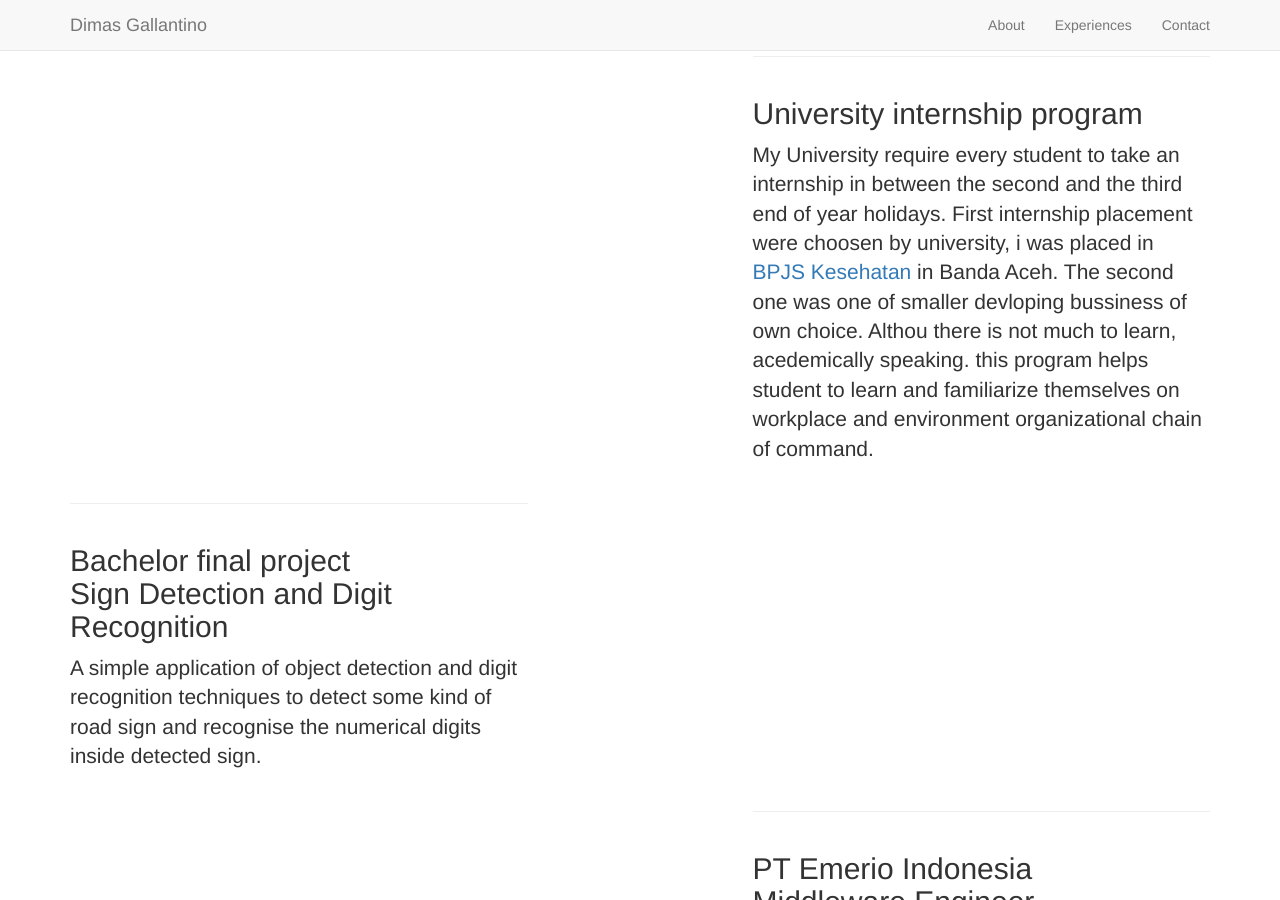
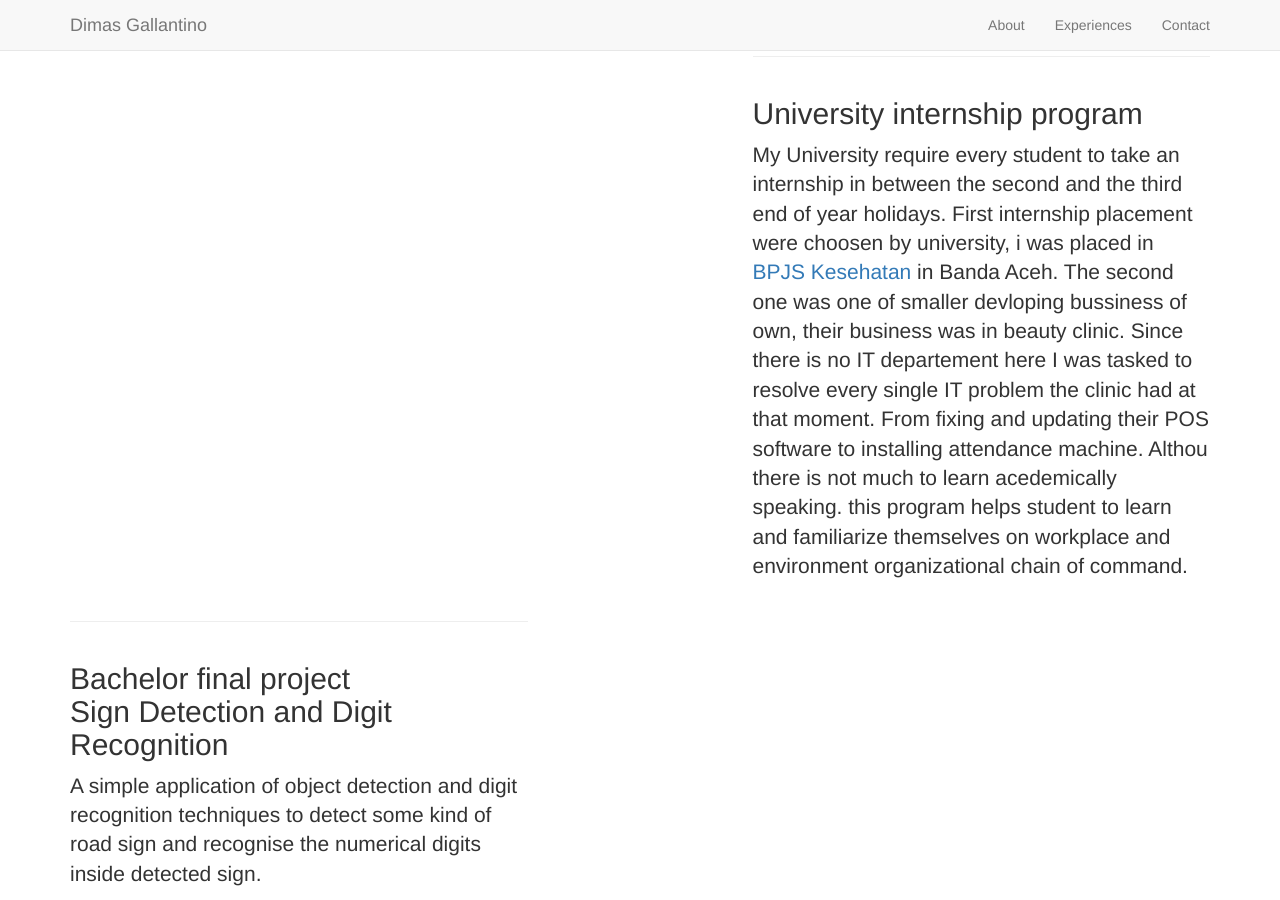
Before and after one commit to dgallantino/dgallantino.github.io, a Jekyll site: the page built from _posts/2015-06-10-internship.markdown, in a window 1280 px wide and 900 px high, scrolled down 746 px. Built offline with Jekyll 4.4.1, drawn with Linux system fonts in a browser that asks for light colours; nearby versions of some CDN libraries; library files that are not in the unit come from our copies.

Commit message:
Update 2015-06-10-internship.markdown

```diff
--- a/_posts/2015-06-10-internship.markdown
+++ b/_posts/2015-06-10-internship.markdown
@@ -6,4 +6,4 @@
 description: |
 ---
 
-My University require every student to take an internship in between the second and the third end of year holidays. First internship placement were choosen by university, i was placed in [BPJS Kesehatan](https://bpjs-kesehatan.go.id/bpjs/) in Banda Aceh. The second one was one of smaller devloping bussiness of own choice. Althou there is not much to learn, acedemically speaking. this program helps student to learn and familiarize themselves on workplace and environment organizational chain of command.
+My University require every student to take an internship in between the second and the third end of year holidays. First internship placement were choosen by university, i was placed in [BPJS Kesehatan](https://bpjs-kesehatan.go.id/bpjs/) in Banda Aceh. The second one was one of smaller devloping bussiness of own, their business was in beauty clinic. Since there is no IT departement here I was tasked to resolve every single IT problem the clinic had at that moment. From fixing and updating their POS software to installing attendance machine. Althou there is not much to learn acedemically speaking. this program helps student to learn and familiarize themselves on workplace and environment organizational chain of command.
```
